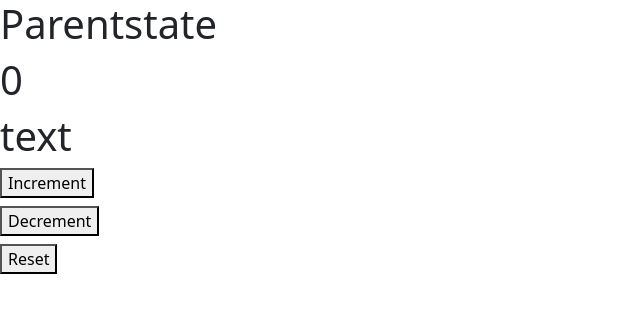
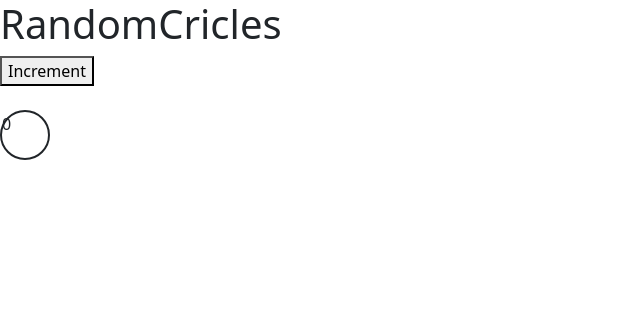
Before and after one commit to sainath-07/reactClasses, a React (Create React App) app: page / in a window 1280 px wide. Shown: the top 312 px of the page, without its empty margins (0-640 px from the left). Built offline with nearby package versions, Linux system fonts and the light colour scheme.

Commit message:
cricles in 17-05-20214

```diff
--- a/src/App.js
+++ b/src/App.js
@@ -5,14 +5,14 @@ import Displaydata from "./17-05-2024/customhook with api/accessingcustomhook";
 import CallbackParent from "./17-05-2024/newusecallback/callbackparent";
 import ParentState from "./17-05-2024/state Lifting/ParentState";
 import UseCallBackExample from "./17-05-2024/useCallback/useCallbackexample";
+import RandomCricles from "./Cricles task/RandomCricles";
 
 const Render=()=>{
    return(
     <>
 
-    <ParentState/>
+    <RandomCricles/>
 
-    {/* <CallbackParent/> */}
     </>
    )
 }
--- /dev/null
+++ b/src/Cricles task/RandomCricles.jsx
@@ -0,0 +1,31 @@
+import { useState } from "react"
+
+const RandomCricles=()=>{
+
+
+    const[count,setCount]=useState(0)
+
+    const [list,setlist]=useState([])
+
+    const handleincrement=()=>{
+        setCount(count+1)
+
+    }
+
+    return(
+        <>
+        <h1>RandomCricles</h1>
+        <button onClick={handleincrement}>Increment</button>
+
+
+        <div className="border border-dark border-2 mt-4" style={{
+            borderRadius:"50%",
+            width: "50px",
+            height :"50px"
+
+        }}>{list}{count}</div>
+        </>
+    )
+
+}
+export default RandomCricles
```
